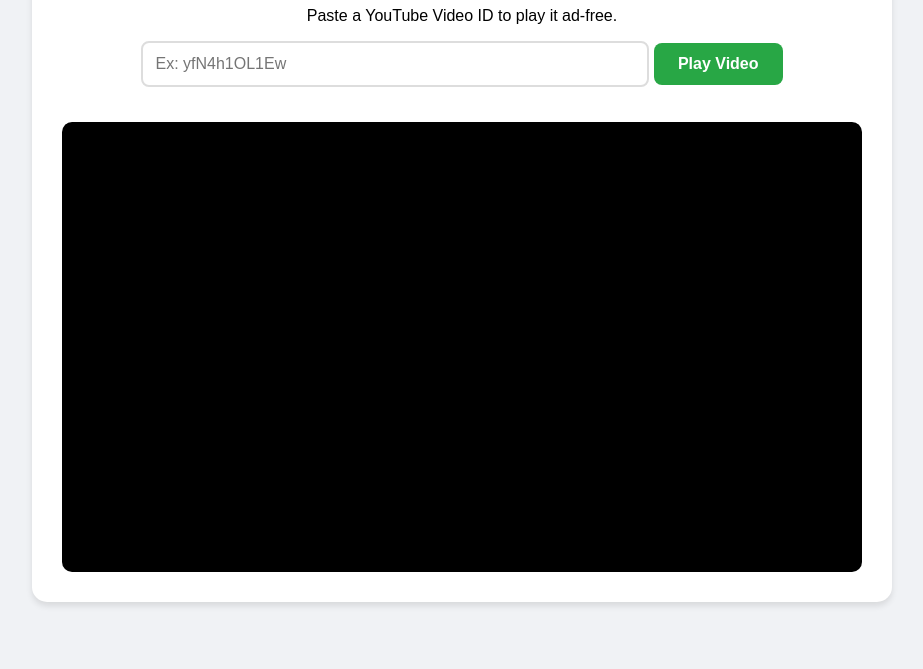
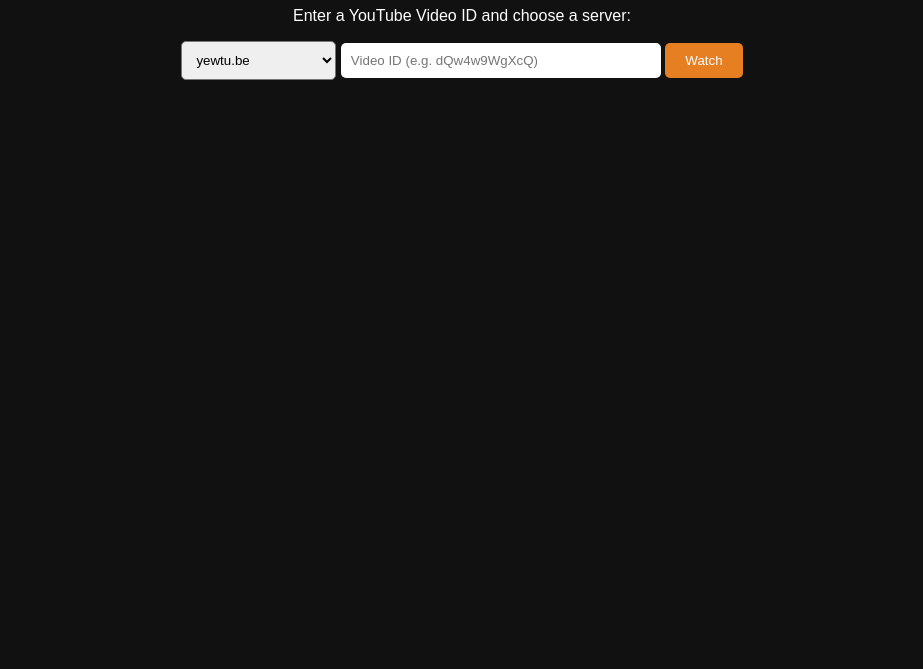
Before and after one commit to EyadDaCoder/youtube, a plain HTML site: page index.html in a window 1280 px wide. Shown: the part 131-800 px from the top of the page, without its empty margins (178-1101 px from the left). Drawn offline with Linux system fonts and the light colour scheme.

Commit message:
Update index.html

```diff
--- a/index.html
+++ b/index.html
@@ -1,44 +1,39 @@
 <!DOCTYPE html>
-<html lang="en">
+<html>
 <head>
-    <meta charset="UTF-8">
-    <meta name="viewport" content="width=device-width, initial-scale=1.0">
-    <title>YouTube Education Player</title>
+    <title>Educational Video Portal</title>
     <style>
-        body { font-family: sans-serif; display: flex; flex-direction: column; align-items: center; background: #f0f2f5; padding: 20px; }
-        .card { background: white; padding: 30px; border-radius: 15px; box-shadow: 0 4px 6px rgba(0,0,0,0.1); width: 100%; max-width: 800px; text-align: center; }
-        input { width: 60%; padding: 12px; border: 2px solid #ddd; border-radius: 8px; font-size: 16px; margin-bottom: 10px; }
-        button { padding: 12px 24px; background: #28a745; color: white; border: none; border-radius: 8px; cursor: pointer; font-size: 16px; font-weight: bold; }
-        button:hover { background: #218838; }
-        .video-container { position: relative; padding-bottom: 56.25%; height: 0; margin-top: 25px; background: #000; border-radius: 10px; overflow: hidden; }
-        .video-container iframe { position: absolute; top: 0; left: 0; width: 100%; height: 100%; }
+        body { font-family: sans-serif; text-align: center; background: #111; color: white; padding: 50px; }
+        input { padding: 10px; width: 300px; border-radius: 5px; border: none; }
+        button { padding: 10px 20px; cursor: pointer; background: #e67e22; color: white; border: none; border-radius: 5px; }
+        iframe { width: 80%; height: 500px; margin-top: 20px; border: 2px solid #333; }
+        select { padding: 10px; border-radius: 5px; }
     </style>
 </head>
 <body>
+    <h1>Edu-Video Gateway</h1>
+    <p>Enter a YouTube Video ID and choose a server:</p>
 
-    <div class="card">
-        <h1>YouTube Education Embed</h1>
-        <p>Paste a YouTube Video ID to play it ad-free.</p>
-        <input type="text" id="vidInput" placeholder="Ex: yfN4h1OL1Ew">
-        <button onclick="playVideo()">Play Video</button>
+    <select id="instance">
+        <option value="https://yewtu.be">yewtu.be</option>
+        <option value="https://nadeko.net">inv.nadeko.net</option>
+        <option value="https://flokinet.to">invidious.flokinet.to</option>
+    </select>
 
-        <div class="video-container" id="player">
-            <!-- Video will load here -->
-        </div>
-    </div>
+    <input type="text" id="videoId" placeholder="Video ID (e.g. dQw4w9WgXcQ)">
+    <button onclick="loadVideo()">Watch</button>
+
+    <div id="playerArea"></div>
 
     <script>
-        function playVideo() {
-            const videoId = document.getElementById('vidInput').value.trim();
-            if (videoId) {
-                const player = document.getElementById('player');
-                // Uses the youtubeeducation.com domain for ad-free embedding
-                player.innerHTML = `<iframe src="https://www.youtubeeducation.com/embed/${videoId}?rel=0" frameborder="0" allow="autoplay; encrypted-media" allowfullscreen></iframe>`;
-            } else {
-                alert("Please enter a Video ID!");
+        function loadVideo() {
+            const id = document.getElementById('videoId').value;
+            const base = document.getElementById('instance').value;
+            if(id) {
+                document.getElementById('playerArea').innerHTML =
+                    `<iframe src="${base}/embed/${id}" allowfullscreen></iframe>`;
             }
         }
     </script>
-
 </body>
 </html>
```
